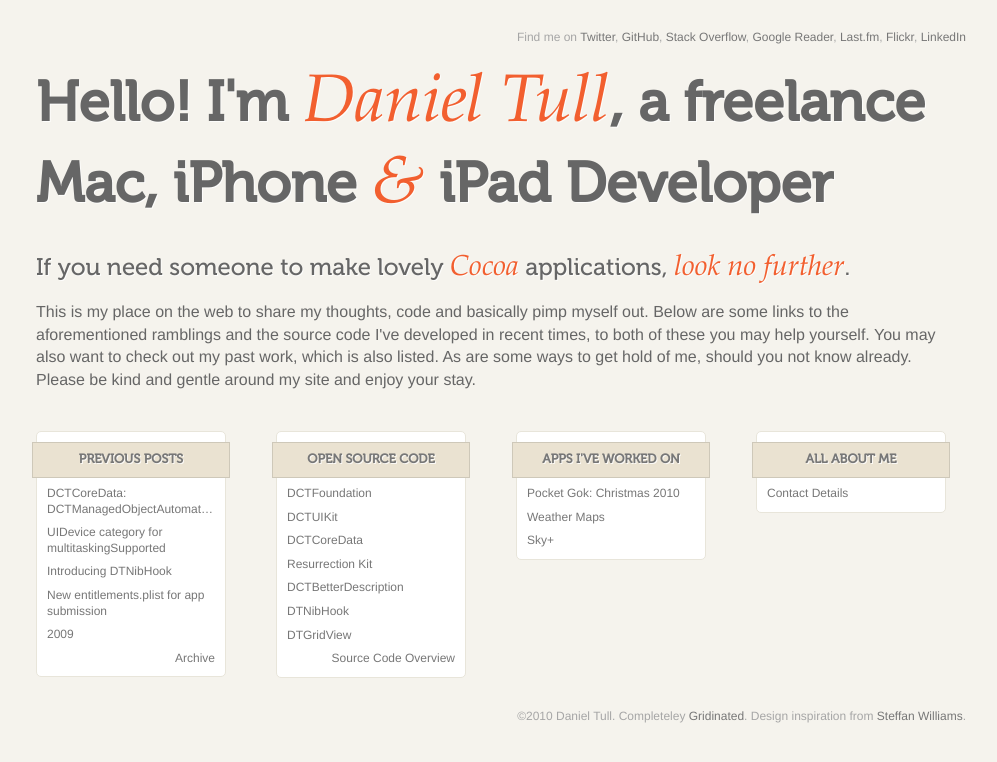
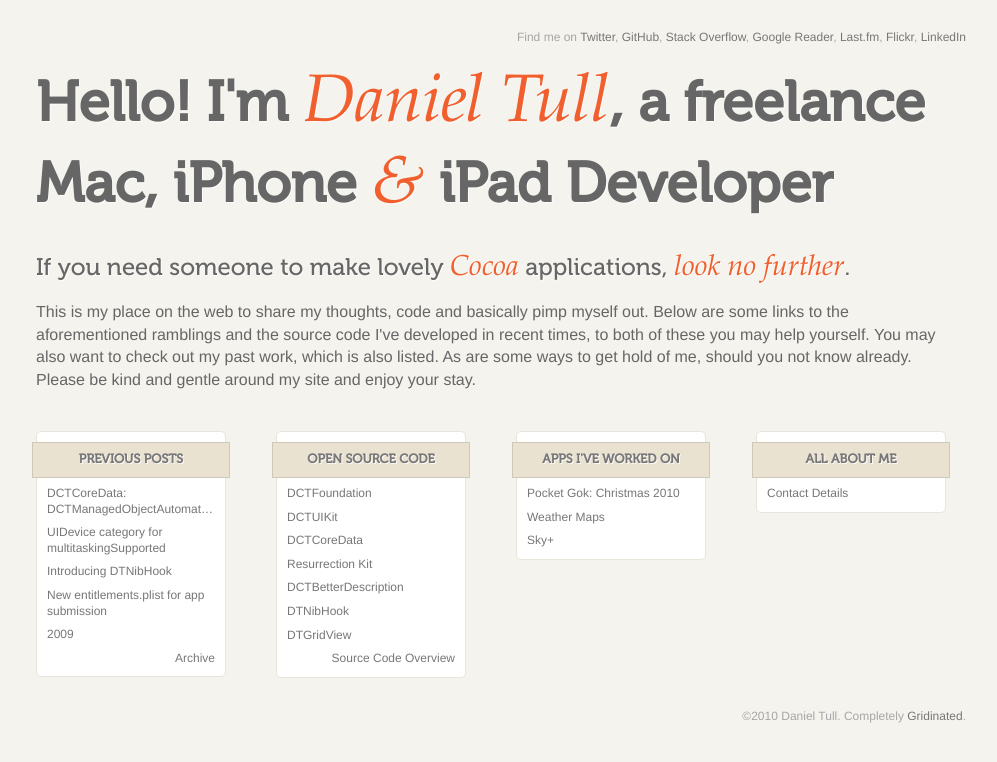
Before and after one commit to danielctull/danielctull.github.com, a Jekyll site: the page built from index.html, in a window 1280 px wide. Shown: the top 762 px of the page, without its empty margins (149-1146 px from the left). Built offline with Jekyll 4.4.1, drawn with Linux system fonts in a browser that asks for light colours.

Commit message:
Fix typo.

```diff
--- a/_includes/footer.html
+++ b/_includes/footer.html
@@ -1 +1 @@
-<p>&copy;2010 Daniel Tull. Completeley <a href="http://gridinator.com/">Gridinated</a>. Design inspiration from <a href="http://steffanwilliams.co.uk/">Steffan Williams</a>.</p>
+<p>&copy;2010 Daniel Tull. Completely <a href="http://gridinator.com/">Gridinated</a>.</p>
```
